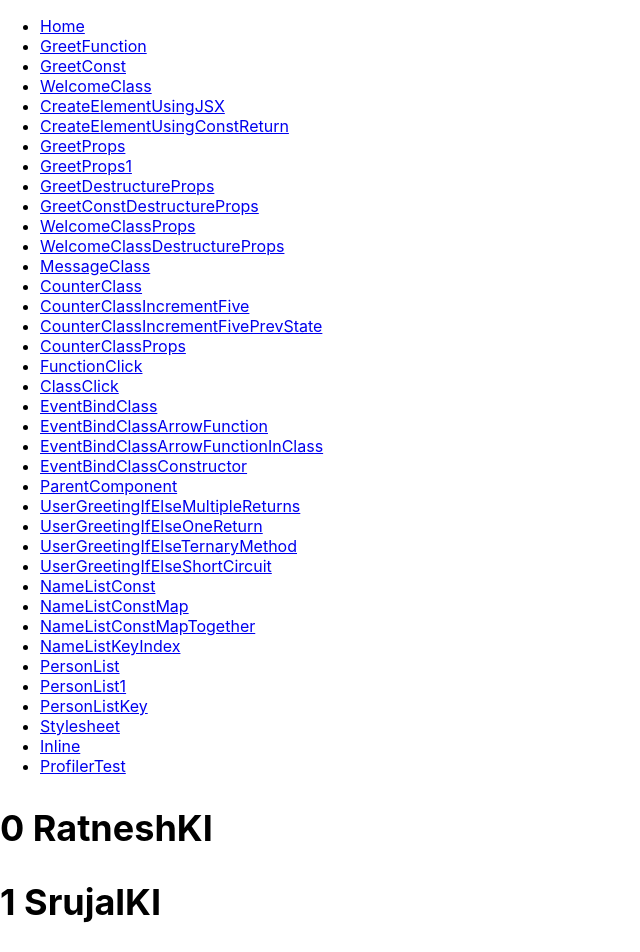
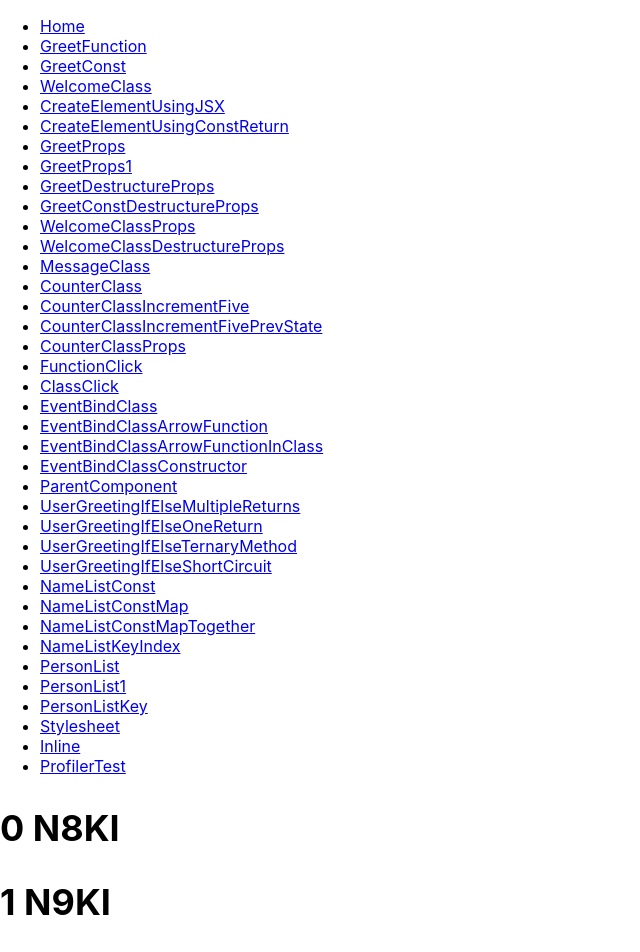
Before and after one commit to manumit-mukund/react_repository, a React (Create React App) app in the folder hello-world-app/: page /NameListKeyIndex in a window 1280 px wide. Shown: the top 952 px of the page, without its empty margins (0-640 px from the left). Built offline with nearby package versions, Linux system fonts and the light colour scheme; the HTML template or start-up script is replaced by a standard one.

Commit message:
Commit changes...

```diff
--- a/hello-world-app/src/components/NameListKeyIndex.js
+++ b/hello-world-app/src/components/NameListKeyIndex.js
@@ -2,7 +2,7 @@ import React from 'react'
 
 function NameListKeyIndex() {
 
-    const names = ['RatneshKI', 'SrujalKI', 'NavinKI']
+    const names = ['N8KI', 'N9KI', 'N10KI']
 
     const nameList = names.map((name, index) => <h2 key={index}>{index} {name}</h2>)
 
```
